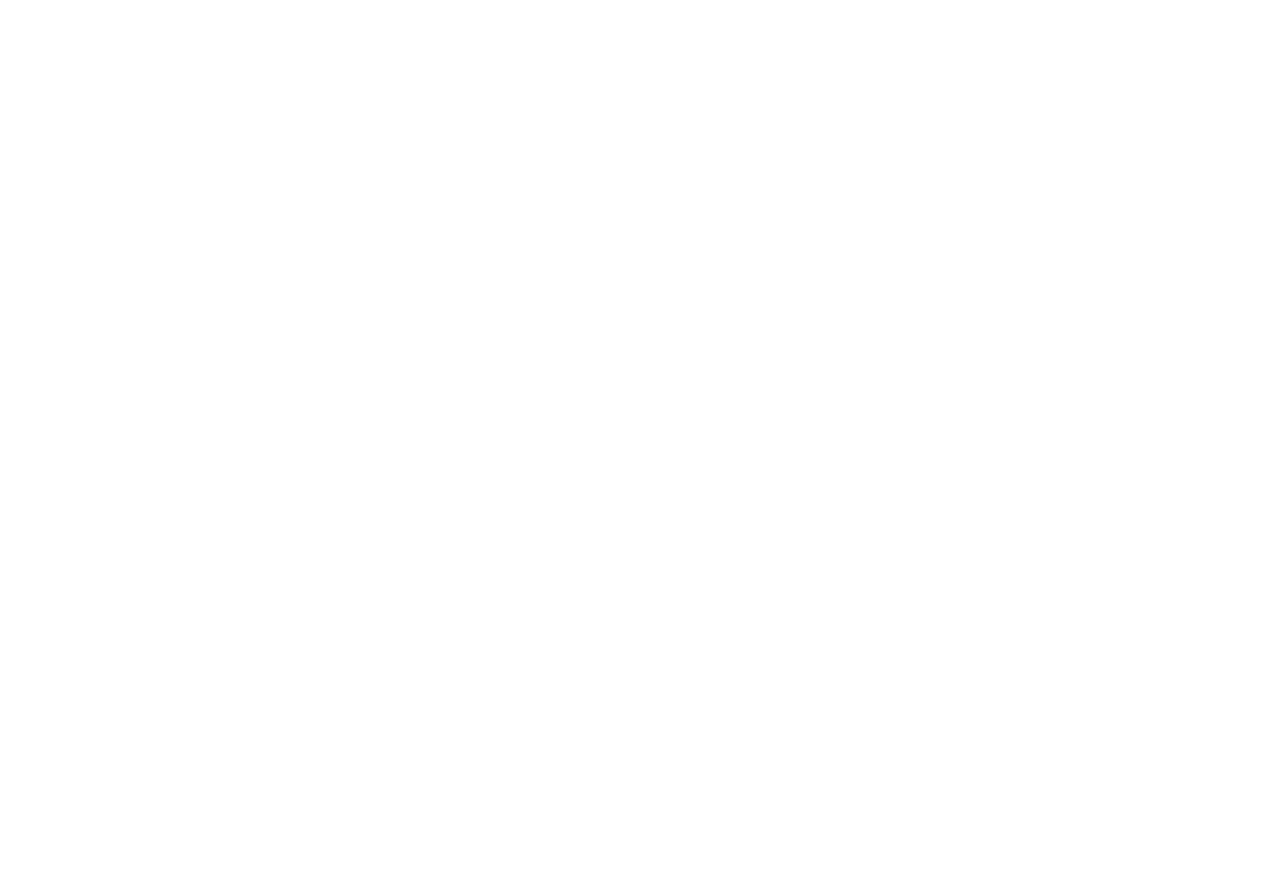
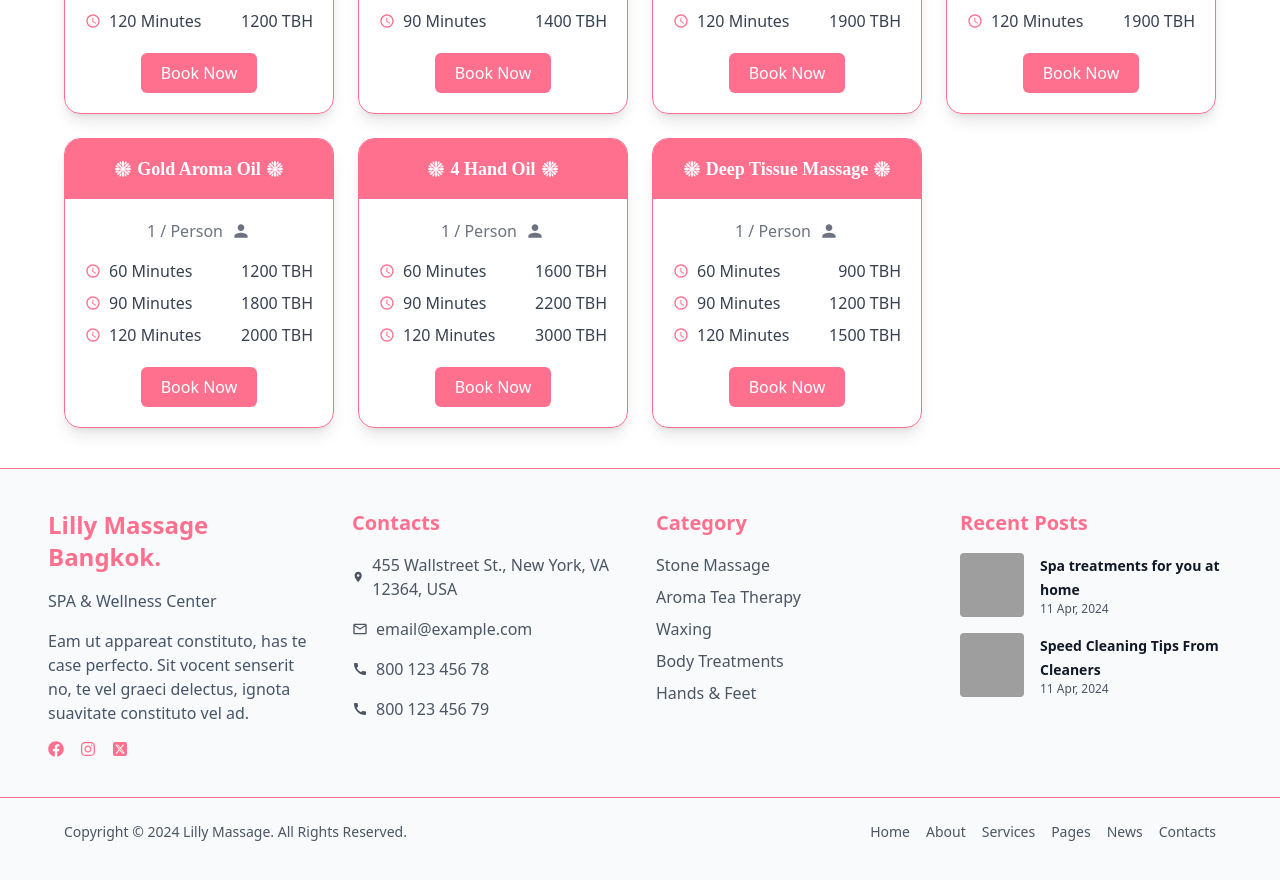
Before and after one commit to karankathait/lilly-massage-bangkok, a Next.js app: page /massage-price in a window 1280 px wide. Before the commit this address had no page. Shown: the part 600-1480 px from the top of the page. Before the commit the page ends 800 px from the top, so only its background shows below. Built offline with nearby package versions, Linux system fonts and the light colour scheme; grey boxes are pictures that could not be loaded.

Commit message:
pricing card created

```diff
--- a/src/components/Footer.jsx
+++ b/src/components/Footer.jsx
@@ -1,85 +1,150 @@
-import React from 'react';
+import React from "react";
+import { FaFacebook, FaInstagram } from "react-icons/fa";
+import { FaSquareXTwitter } from "react-icons/fa6";
+import { MdCall, MdLocationOn, MdOutlineMail } from "react-icons/md";
 
 const Footer = () => {
   return (
-    <footer className="bg-gray-50 text-gray-800 dark:bg-black py-10 border-t border-t-[#FF708F] dark:border-[#EFC481]">
+    <footer className="bg-gray-50 dark:bg-black py-10 border-t border-t-[#FF708F] dark:border-[#EFC481]">
       <div className="container mx-auto px-6 md:px-12 grid grid-cols-1 md:grid-cols-4 gap-8">
-
         {/* Column 1: Brand Info */}
         <div className="space-y-4">
-          <h2 className="text-2xl font-bold text-[#FF708F] dark:text-[#EFC481] ">Lilly Massage Bangkok.</h2>
-          <p className="text-sm">
+          <h2 className="text-2xl font-bold text-[#FF708F] dark:text-[#EFC481] ">
+            Lilly Massage Bangkok.
+          </h2>
+          <p className="text-slate-600 dark:text-slate-200">
             SPA & Wellness Center
           </p>
-          <p className="text-sm text-gray-600">
-            Eam ut appareat constituto, has te case perfecto. Sit vocent senserit no, te vel graeci delectus, ignota suavitate constituto vel ad.
+          <p className="text-slate-600 dark:text-slate-200">
+            Eam ut appareat constituto, has te case perfecto. Sit vocent
+            senserit no, te vel graeci delectus, ignota suavitate constituto vel
+            ad.
           </p>
           <div className="flex space-x-4 mt-4">
             {/* Social Icons */}
-            <a href="#!" className="text-gray-600 hover:text-gray-900">
-              <i className="fab fa-twitter"></i>
+            {/* <a href="#!" className="text-gray-600 hover:text-gray-900">
+            <FaInstagram />
+            </a> */}
+            <a href="#!" className="text-[#FF708F] dark:text-[#EFC481] ">
+              <FaFacebook />
             </a>
-            <a href="#!" className="text-gray-600 hover:text-gray-900">
-              <i className="fab fa-facebook-f"></i>
+            <a href="#!" className="text-[#FF708F] dark:text-[#EFC481] ">
+              <FaInstagram />
             </a>
-            <a href="#!" className="text-gray-600 hover:text-gray-900">
-              <i className="fab fa-instagram"></i>
-            </a>
-            <a href="#!" className="text-gray-600 hover:text-gray-900">
-              <i className="fab fa-youtube"></i>
+            <a href="#!" className="text-[#FF708F] dark:text-[#EFC481] ">
+              <FaSquareXTwitter />
             </a>
           </div>
         </div>
 
         {/* Column 2: Contacts */}
         <div className="space-y-4">
-          <h3 className="text-lg font-semibold text-gray-900">Contacts</h3>
-          <p className="text-sm text-gray-600">
-            <i className="fas fa-map-marker-alt mr-2"></i>
+          <h3 className="text-xl font-semibold text-[#FF708F] dark:text-[#EFC481]">
+            Contacts
+          </h3>
+          <p className="flex items-center gap-2 text-gray-600 dark:text-slate-200">
+            <MdLocationOn />
             455 Wallstreet St., New York, VA 12364, USA
           </p>
-          <p className="text-sm text-gray-600">
-            <i className="fas fa-envelope mr-2"></i>
+          <p className="flex items-center gap-2 text-gray-600 dark:text-slate-200">
+            <MdOutlineMail />
             email@example.com
           </p>
-          <p className="text-sm text-gray-600">
-            <i className="fas fa-phone mr-2"></i>
+          <p className="flex items-center gap-2 text-gray-600 dark:text-slate-200">
+            <MdCall />
             800 123 456 78
           </p>
-          <p className="text-sm text-gray-600">
-            <i className="fas fa-phone mr-2"></i>
+          <p className="flex items-center gap-2 text-gray-600 dark:text-slate-200">
+            <MdCall />
             800 123 456 79
           </p>
         </div>
 
         {/* Column 3: Category */}
         <div className="space-y-4">
-          <h3 className="text-lg font-semibold text-gray-900">Category</h3>
-          <ul className="text-sm text-gray-600 space-y-2">
-            <li><a href="#!" className="hover:text-gray-900">Stone Massage</a></li>
-            <li><a href="#!" className="hover:text-gray-900">Aroma Tea Therapy</a></li>
-            <li><a href="#!" className="hover:text-gray-900">Waxing</a></li>
-            <li><a href="#!" className="hover:text-gray-900">Body Treatments</a></li>
-            <li><a href="#!" className="hover:text-gray-900">Hands & Feet</a></li>
+          <h3 className="text-xl font-semibold text-[#FF708F] dark:text-[#EFC481]">
+            Category
+          </h3>
+          <ul className="text-gray-600 dark:text-slate-200 space-y-2">
+            <li>
+              <a
+                href="#!"
+                className="hover:text-gray-900 dark:hover:text-slate-400"
+              >
+                Stone Massage
+              </a>
+            </li>
+            <li>
+              <a
+                href="#!"
+                className="hover:text-gray-900 dark:hover:text-slate-400"
+              >
+                Aroma Tea Therapy
+              </a>
+            </li>
+            <li>
+              <a
+                href="#!"
+                className="hover:text-gray-900 dark:hover:text-slate-400"
+              >
+                Waxing
+              </a>
+            </li>
+            <li>
+              <a
+                href="#!"
+                className="hover:text-gray-900 dark:hover:text-slate-400"
+              >
+                Body Treatments
+              </a>
+            </li>
+            <li>
+              <a
+                href="#!"
+                className="hover:text-gray-900 dark:hover:text-slate-400"
+              >
+                Hands & Feet
+              </a>
+            </li>
           </ul>
         </div>
 
         {/* Column 4: Recent Posts */}
         <div className="space-y-4">
-          <h3 className="text-lg font-semibold text-gray-900">Recent Posts</h3>
+          <h3 className="text-xl font-semibold text-[#FF708F] dark:text-[#EFC481]">
+            Recent Posts
+          </h3>
           <ul className="space-y-4">
             <li className="flex items-center">
-              <img src="/path-to-image-1.jpg" alt="Post Image" className="w-16 h-16 rounded object-cover mr-4" />
+              <img
+                src="/path-to-image-1.jpg"
+                alt="Post Image"
+                className="w-16 h-16 rounded object-cover mr-4"
+              />
               <div>
-                <a href="#!" className="text-sm font-semibold text-gray-900 hover:text-gray-700">Spa treatments for you at home</a>
-                <p className="text-xs text-gray-600">11 Apr, 2024</p>
+                <a
+                  href="#!"
+                  className="text-sm font-semibold text-gray-900 hover:text-gray-700 dark:text-slate-200"
+                >
+                  Spa treatments for you at home
+                </a>
+                <p className="text-xs text-gray-600 dark:text-slate-400">11 Apr, 2024</p>
               </div>
             </li>
             <li className="flex items-center">
-              <img src="/path-to-image-2.jpg" alt="Post Image" className="w-16 h-16 rounded object-cover mr-4" />
+              <img
+                src="/path-to-image-2.jpg"
+                alt="Post Image"
+                className="w-16 h-16 rounded object-cover mr-4"
+              />
               <div>
-                <a href="#!" className="text-sm font-semibold text-gray-900 hover:text-gray-700">Speed Cleaning Tips From Cleaners</a>
-                <p className="text-xs text-gray-600">11 Apr, 2024</p>
+                <a
+                  href="#!"
+                  className="text-sm font-semibold text-gray-900 hover:text-gray-700 dark:text-slate-200"
+                >
+                  Speed Cleaning Tips From Cleaners
+                </a>
+                <p className="text-xs text-gray-600 dark:text-slate-400">11 Apr, 2024</p>
               </div>
             </li>
           </ul>
@@ -87,16 +152,40 @@
       </div>
 
       {/* Footer Bottom */}
-      <div className="mt-10 border-t border-t-[#FF708F] dark:border-[#EFC481] border-gray-200 pt-6 text-center text-sm text-gray-600">
+      <div className="mt-10 border-t border-t-[#FF708F] dark:border-[#EFC481] border-gray-200 pt-6 text-center text-sm text-gray-600 dark:text-slate-200">
         <div className="max-w-6xl mx-auto flex flex-col md:flex-row justify-between items-center ">
           <p>Copyright © 2024 Lilly Massage. All Rights Reserved.</p>
           <ul className="flex space-x-4 mt-4 md:mt-0">
-            <li><a href="#!" className="hover:text-gray-900">Home</a></li>
-            <li><a href="#!" className="hover:text-gray-900">About</a></li>
-            <li><a href="#!" className="hover:text-gray-900">Services</a></li>
-            <li><a href="#!" className="hover:text-gray-900">Pages</a></li>
-            <li><a href="#!" className="hover:text-gray-900">News</a></li>
-            <li><a href="#!" className="hover:text-gray-900">Contacts</a></li>
+            <li>
+              <a href="#!" className="hover:text-gray-900">
+                Home
+              </a>
+            </li>
+            <li>
+              <a href="#!" className="hover:text-gray-900">
+                About
+              </a>
+            </li>
+            <li>
+              <a href="#!" className="hover:text-gray-900">
+                Services
+              </a>
+            </li>
+            <li>
+              <a href="#!" className="hover:text-gray-900">
+                Pages
+              </a>
+            </li>
+            <li>
+              <a href="#!" className="hover:text-gray-900">
+                News
+              </a>
+            </li>
+            <li>
+              <a href="#!" className="hover:text-gray-900">
+                Contacts
+              </a>
+            </li>
           </ul>
         </div>
       </div>
--- a/src/components/MassageSlider.jsx
+++ b/src/components/MassageSlider.jsx
@@ -34,9 +34,9 @@
   const cards = [
     {
       image: "/path/to/relaxing-massage.jpg",
-      title: "Relaxing Massage",
+      title: "Thai Massage",
       description:
-        "Experience full-body relaxation with soothing massage techniques.",
+        "Thai massage is another popular kneading and rubdown technique among all. It can be extremely painful for those who do not have any prior experience. <br /> You will find your body being twisted in many awkward   positions tht may make you scream out in pain, but in the end you will not only feel totally relaxed and your body will feel supple and light",
     },
     {
       image: "/path/to/deep-tissue-massage.jpg",
@@ -59,8 +59,8 @@
 
   return (
     <div className="w-full py-8">
-      <div className="max-w-6xl mx-auto grid-cols-3">
-        <Slider {...settings}>
+      <div className="max-w-6xl mx-auto grid grid-cols-3">
+        {/* <Slider {...settings}> */}
           {cards.map((card, index) => (
             <div key={index} className="px-4">
               <div className="bg-white shadow-md rounded-lg overflow-hidden">
@@ -76,7 +76,7 @@
               </div>
             </div>
           ))}
-        </Slider>
+        {/* </Slider> */}
       </div>
     </div>
   );
--- /dev/null
+++ b/src/components/PricingCard.jsx
@@ -0,0 +1,126 @@
+import { useRouter } from "next/navigation";
+import React from "react";
+import { IoIosFlower } from "react-icons/io";
+import { MdOutlineAccessTime, MdPerson } from "react-icons/md";
+// data.js
+const massageData = [
+  {
+    title: "Thai Massage",
+    priceDetails: [
+      { duration: "60", price: "700" },
+      { duration: "90", price: "1000" },
+      { duration: "120", price: "1200" },
+    ],
+  },
+  {
+    title: "Oil Massage",
+    priceDetails: [
+      { duration: "60", price: "800" },
+      { duration: "60", price: "1000" },
+      { duration: "90", price: "1400" },
+    ],
+  },
+  {
+    title: "Coconut Oil Massage",
+    priceDetails: [
+      { duration: "60", price: "1100" },
+      { duration: "90", price: "1500" },
+      { duration: "120", price: "1900" },
+    ],
+  },
+  {
+    title: "Aroma Oil",
+    priceDetails: [
+      { duration: "60", price: "1100" },
+      { duration: "90", price: "1500" },
+      { duration: "120", price: "1900" },
+    ],
+  },
+  {
+    title: "Gold Aroma Oil",
+    priceDetails: [
+      { duration: "60", price: "1200" },
+      { duration: "90", price: "1800" },
+      { duration: "120", price: "2000" },
+    ],
+  },
+  {
+    title: "4 Hand Oil",
+    priceDetails: [
+      { duration: "60", price: "1600" },
+      { duration: "90", price: "2200" },
+      { duration: "120", price: "3000" },
+    ],
+  },
+  {
+    title: "Deep Tissue Massage",
+    priceDetails: [
+      { duration: "60", price: "900" },
+      { duration: "90", price: "1200" },
+      { duration: "120", price: "1500" },
+    ],
+  },
+];
+
+const PricingCard = () => {
+    const router = useRouter()
+  return (
+    <>
+      <div className="dark:bg-black py-10 px-8 md:px-0">
+        <div className="max-w-6xl mx-auto grid grid-cols-1 md:grid-cols-4 gap-6">
+          {massageData.map((massage, index) => (
+            <div
+              key={index}
+              className={`border border-[#FF708F] dark:border-[#DEB678] rounded-2xl shadow-lg text-center overflow-hidden`}
+            >
+              <h3 className="josefin-slab-font text-lg font-semibold flex items-center justify-center gap-1 p-4 text-white bg-[#FF708F] dark:bg-[#DEB678]">
+                <span>
+                  <IoIosFlower className="w-5 h-5" />
+                </span>
+                <span>{massage.title}</span>
+                <span>
+                  <IoIosFlower className="w-5 h-5" />
+                </span>
+              </h3>
+              <div className="p-5">
+                <p className="text-gray-500 dark:text-slate-400 mb-4 flex items-center justify-center gap-2">
+                  1 / Person{" "}
+                  <span>
+                    {" "}
+                    <MdPerson className="w-5 h-5" />
+                  </span>
+                </p>
+                <div className="mb-5">
+                  {massage.priceDetails.map((detail, idx) => (
+                    <div
+                      key={idx}
+                      className="text-gray-700 dark:text-slate-300 mb-2 flex justify-between"
+                    >
+                      <div className="flex items-center gap-2">
+                        <span>
+                          <MdOutlineAccessTime className="text-[#FF708F] dark:text-[#DEB678] " />
+                        </span>
+                        <span>{detail.duration} Minutes</span>
+                      </div>
+                      <div>
+                        <span>{detail.price}</span> TBH
+                      </div>
+                    </div>
+                  ))}
+                </div>
+                <button
+                onClick={() => router.push(`/our-therapists`)}
+                  className={`px-5 font-medium py-2 rounded-md text-white bg-[#FF708F] dark:bg-[#DEB678]`}
+                >
+                  Book Now
+                </button>
+              </div>
+            </div>
+          ))}
+        </div>
+      </div>
+    </>
+  );
+};
+
+export default PricingCard;
--- a/src/pages/index.tsx
+++ b/src/pages/index.tsx
@@ -11,6 +11,8 @@
 import StatsSection from "@/components/StatsSection.jsx"
 import TestimonialsSection from "@/components/TestimonialsSection "
 import AboutUs1 from "@/components/AboutUs1"
+import MassageSlider from "@/components/MassageSlider.jsx"
+import PricingCard from "@/components/PricingCard"
 // import MassagesSlider from "@/components/MassagesSLider"
 export default function Home() {
   return (
@@ -18,6 +20,8 @@
       <Navbar />
       <HeroSection1 />
       <AboutUs1 />
+      <PricingCard />
+      <MassageSlider />
 {/*       <MassagesSlider /> */}
       <TestimonialsSection />
       <ServicesSection />
--- /dev/null
+++ b/src/pages/massage-price/index.jsx
@@ -0,0 +1,18 @@
+import React from "react";
+import Navbar from "@/components/Navbar.jsx";
+import Header2 from "@/components/Header2";
+import PricingCard from "@/components/PricingCard"
+import Footer from "@/components/Footer"
+const index = () => {
+  return (
+    <div>
+      <Navbar />
+      {/* <Header2 /> */}
+      <Header2 title="Massage & Price" backgroundImageUrl="/header-img-2.jpg" />
+      <PricingCard />
+      <Footer />
+    </div>
+  );
+};
+
+export default index;
```
